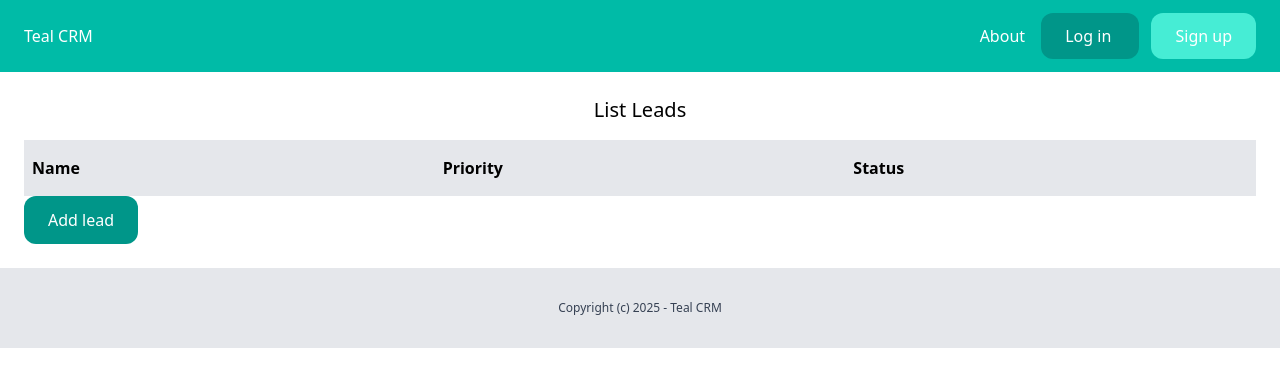
After one commit to Solidarov/django-crm, a Django app: template lead/templates/lead/list_leads.html in a window 1280 px wide. The commit adds this page. Shown: the top 387 px of the page. Run offline with Django 5.2, Linux system fonts and the light colour scheme; the template is opened without the code that fills it, so the values that code supplies are empty.

Commit message:
Feature: listing leads
	- Add view for list leads in lead.views
	- Add template 'lead/list_leads.html' for list leads
	- Add routing for list lead in lead.urls
	- Update 'core/base.html' template
	- Update Lead model migrations (may need to reinstall app)

```diff
--- a/core/templates/core/base.html
+++ b/core/templates/core/base.html
@@ -24,8 +24,8 @@
                   Sign up
               </a>
             {% else %}
-              <a href="{% url 'lead:add_lead'%}" class="py-3 px-6 bg-teal-600 rounded-xl text-white">
-                  Add lead
+              <a href="{% url 'lead:list'%}" class="py-3 px-6 bg-teal-600 rounded-xl text-white">
+                  Leads
               </a>
               <a href="{% url 'dashboard:dashboard' %}" class="py-3 px-6 bg-teal-600 rounded-xl text-white">
                   Dashboard
--- a/lead/models.py
+++ b/lead/models.py
@@ -49,7 +49,7 @@ class Lead(models.Model):
     created_by = models.ForeignKey(User,
                                    related_name='leads',
                                    on_delete=models.CASCADE,)
-    created_by = models.DateTimeField(auto_now_add=True,)
+    created_at = models.DateTimeField(auto_now_add=True,)
     modified_at = models.DateTimeField(auto_now=True,)
 
     def __str__(self):
--- /dev/null
+++ b/lead/templates/lead/list_leads.html
@@ -0,0 +1,26 @@
+{% extends 'core/base.html' %}
+
+{% block title %}Leads{% endblock %}
+
+{% block content %}
+    <h1 class="mb-4 text-center text-xl">
+        List Leads
+    </h1>
+
+    <div class="flex justify-between">
+        <p class="py-4 px-2 bg-gray-200 font-semibold w-full">Name</p>
+        <p class="py-4 px-2 bg-gray-200 font-semibold w-full">Priority</p>
+        <p class="py-4 px-2 bg-gray-200 font-semibold w-full">Status</p>
+    </div>
+    {% for lead in leads %}
+        <div class="flex justify-between">
+            <p class="py-2 px-2 w-full {% cycle '' 'bg-gray-100' %}">{{ lead.name }}</p>
+            <p class="py-2 px-2 w-full {% cycle '' 'bg-gray-100' %}">{{lead.get_priority_display}}</p>
+            <p class="py-2 px-2 w-full {% cycle '' 'bg-gray-100' %}">{{lead.get_status_display}}</p>
+        </div>
+    {% endfor %}
+
+    <a href="{% url 'lead:add'%}" class="block inline-block py-3 px-6 bg-teal-600 rounded-xl text-white">
+        Add lead
+    </a>
+{% endblock %}
--- a/lead/urls.py
+++ b/lead/urls.py
@@ -6,5 +6,6 @@ app_name = 'lead'
 
 urlpatterns = [
 
-    path('add-lead/', lead_view.add_lead, name='add_lead')
+    path('', lead_view.list_leads, name='list'),
+    path('add/', lead_view.add_lead, name='add'),
 ]
```
Also changed, not shown: lead/views.py (+12 -0 lines), lead/migrations/0001_initial.py.
